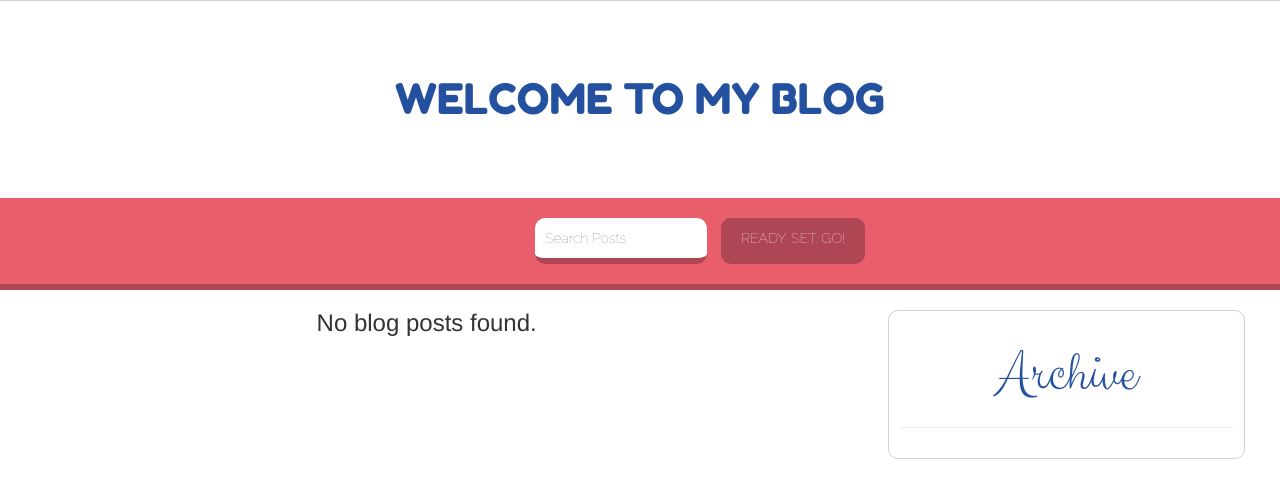
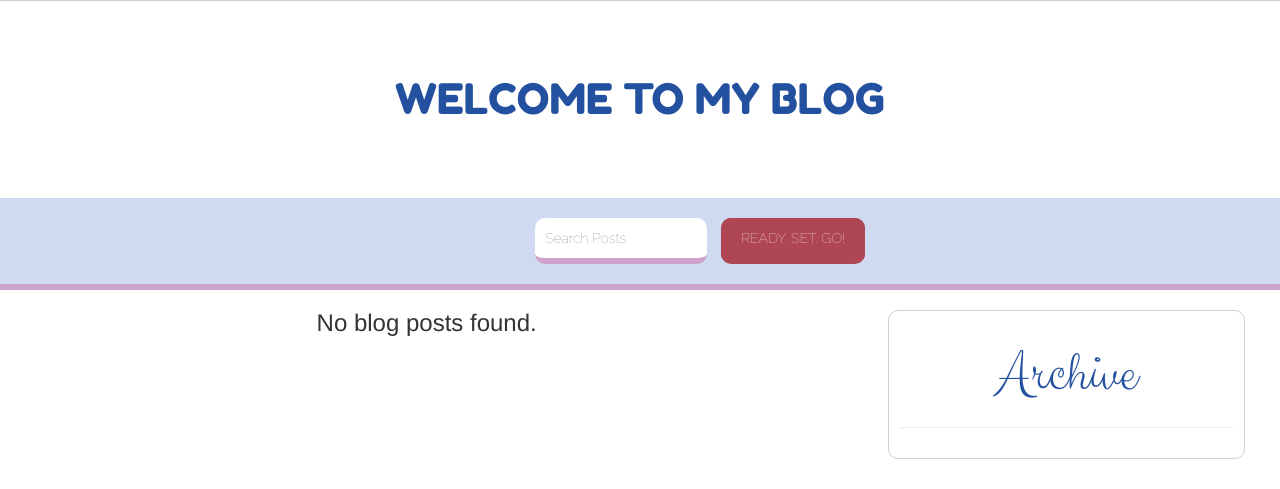
Before and after one commit to jmezzanotte/singwithsavannah, a Django app: page /blog/ in a window 1280 px wide. Shown: the part 167-656 px from the top of the page. Run offline with Django 3.2, Linux system fonts and the light colour scheme; data that the repository does not hold is empty; some libraries are stand-ins or nearby versions.

Commit message:
Added blue_theme images for filigree herats and sing from your heart logo. Changed color on blog to be of blue theme.

```diff
--- a/static/css/base.css
+++ b/static/css/base.css
@@ -23,9 +23,11 @@
 
 	SECOND THEME
 	light purple: #FAD5E5;
+	dark purple outline around heart 7F5B7E
 	purple : CEA2CB;
 	light blue : #CFD9EF;
-	dark-blue: 23519F
+	dark-blue: #23519F;
+
 */
 
 /*FONTS*/
@@ -47,13 +49,9 @@ ul{
 
 
 h1{
-	/*font-family: 'Quicksand', sans-serif;*/
-	/*font-family: 'Chewy', cursive;*/
 	font-family: 'Fredoka One', cursive;
-
 	font-size:42px;
 	color: #23519F;
-	/*color: #000;*/
 }
 
 h2{
@@ -63,7 +61,6 @@ h2{
 
 p{
 	font-size: 20px;
-	/*font-family: 'Raleway', sans-serif;*/
 }
 
 
@@ -144,7 +141,6 @@ p{
 	}
 
 .submenu{
-	/*color: #fff;*/
 	color: #23519F;
 	border-radius: 10px;
 	height: 0px;
@@ -158,9 +154,7 @@ p{
 	}
 
 	.submenu li{
-		/*background-color: #e95e6b; */
 		background-color: #FAD5E5;
-		/*border: solid 4px #aF4654; */
 		border: solid 4px #cea2cb;
 		padding: 10px;
 		border-radius: 10px;
@@ -172,6 +166,7 @@ p{
 		.submenu li:hover{
 			margin: 0px;
 		}
+
 
 		.submenu li a {
 			color: #23519F;
@@ -273,9 +268,6 @@ p{
 	padding: 10px;
 	margin: 10px auto;
 	font-family: 'Fredoka One', cursive;
-
-
-
 }
 
 
@@ -284,8 +276,6 @@ p{
 	border-bottom: solid 1px #fff;
 	margin: 20px 0 20px 0;
 }
-
-
 
 #nav-list li{
 	list-style: none;
@@ -300,9 +290,7 @@ p{
 #twitter{
 	background-image: url("../images/twitter_white_hover_blue_theme.png");
 	background-position: 0 0;
-
 }
-
 
 #facebook{
 	background-image: url("../images/facebook_white_hover_blue_theme.png");
@@ -319,12 +307,9 @@ p{
 	background-position: 0 0;
 }
 
-
-
 #instagram:hover{
 	background-position: 0 100%;
 	cursor: pointer;
-
 }
 
 #twitter:hover{
@@ -368,10 +353,6 @@ p{
 	width:100%;
 }
 
-
-.nav-item a:visited{
-	color: #fff;
-}
 
 
 /*NAV SOCIAL LOGOS */
--- a/static/css/blog.css
+++ b/static/css/blog.css
@@ -1,7 +1,6 @@
 h1{
 	text-align: center;
 }
-
 
 .hamburger-inner, .hamburger-inner::before, .hamburger-inner::after{
 	background-color: #000;
@@ -14,23 +13,22 @@ h1{
 #search-bar{
 	padding: 10px;
 	border : none;
-	background-color: #e95e6b;
+	background-color: #CFD9EF;
 	border-bottom: solid 2px #d0d0d0;
-	border-bottom: solid 6px #aF4654;
+	border-bottom: solid 6px #CEA2CB;
 }
 
 #search{
 	border-radius: 10px;
 	padding: 10px;
 	border: none;
-	border-bottom: solid 6px #aF4654;
+	border-bottom: solid 6px #CEA2CB;
 	font-family: 'Raleway', sans-serif;
 	font-size: 14px;
 }
 	#search:focus{
 		outline: none;
 	}
-
 
 
 #search-submit {
@@ -84,7 +82,6 @@ h1{
 	padding: 20px;
 }
 
-
 .blog-post-info{
 	background-color: #F3EBEB;
 	padding: 10px;
@@ -94,7 +91,6 @@ h1{
 		font-size:16px;
 		font-family: 'Raleway', sans-serif;
 	}
-
 
 .blog-post{
 	border: solid 1px #d0d0d0;
--- a/static/favicons/browserconfig.xml
+++ b/static/favicons/browserconfig.xml
@@ -3,7 +3,7 @@
     <msapplication>
         <tile>
             <square150x150logo src="/mstile-150x150.png"/>
-            <TileColor>#fcfcfc</TileColor>
+            <TileColor>#ffc40d</TileColor>
         </tile>
     </msapplication>
 </browserconfig>
--- a/templates/about.html
+++ b/templates/about.html
@@ -28,7 +28,7 @@
 	<div class="container">
 		<div class="row">
 			<div clas="col-lg-12 col-md-12 col-sm-12">
-				<img class="img-responsive filigree" src='{% static "images/filigree-heart.png" %}'>
+				<img class="img-responsive filigree" src='{% static "images/sws_about_filigree_blue_theme.png" %}'>
 			</div>
 		</div>
 		<div class="row">
--- a/templates/base.html
+++ b/templates/base.html
@@ -21,10 +21,10 @@
 	<link href="https://fonts.googleapis.com/css?family=Fredoka+One" rel="stylesheet">
 	<!-- Favicons -->
 	<link rel="apple-touch-icon" sizes="180x180" href='{% static "favicons/apple-touch-icon.png" %}'>
-	<link rel="icon" type="image/png" href='{% static "favicons/favicon-32x32.png" sizes="32x32" %}'>
-	<link rel="icon" type="image/png" href='{% static "favicons/favicon-16x16.png" sizes="16x16" %}'>
+	<link rel="icon" type="image/png" href='{% static "favicons/favicon-32x32.png" %}' sizes="32x32">
+	<link rel="icon" type="image/png" href='{% static "favicons/favicon-16x16.png" %}'' sizes="16x16">
 	<link rel="manifest" href='{% static "favicons/manifest.json" %}'>
-	<link rel="mask-icon" href='{% static "favicons/safari-pinned-tab.svg" color="#5bbad5" %}'>
+	<link rel="mask-icon" href='{% static "favicons/safari-pinned-tab.svg" %}' color="#ebc335">
 	<meta name="theme-color" content="#ffffff">
 	{% block css_adds %}{% endblock %}
 </head>
@@ -50,8 +50,7 @@
 		<div id="site-canvas">
 			<div id="site-nav">
 				{% block mobile-hamburger%}{% endblock %}
-				<h2 id="sing-from-your-heart">Sing From Your Heart</h2>
-				<!-- <img id="sing-from-your-heart" class="img-responsive" src='{% static "images/sing-from-your-heart.png" %}'> -->
+				<img id="sing-from-your-heart" class="img-responsive" src='{% static "images/sing-from-your-heart_blue_theme.png" %}'>
 				<ul id="nav-list">
 					<li class="nav-item sliding-border"><a href="{% url 'home' %}">HOME</a></li>
 					<li class="nav-item sliding-border"><a href="{% url 'about' %}">ABOUT</a></li>
--- a/templates/blog.html
+++ b/templates/blog.html
@@ -32,7 +32,7 @@
 					<div class="blog-post">
 						<h1>{{blog_post.title}}</h1>
 
-						<img class="img-responsive filigree"  src='{% static "images/filigree-heart.png" %}'>
+						<img class="img-responsive filigree" src='{% static "images/sws_about_filigree_blue_theme.png" %}'>
 
 						<div class="blog-text-container">
 							<div class="blog-post-info">
--- a/templates/home.html
+++ b/templates/home.html
@@ -16,7 +16,6 @@
 		<div id="headline-wrapper">
 			<div>
 				<img class="img-responsive" id="sws-logo" src='{% static "images/sws_logo_two.png" %}'>
-				<!-- <img class="center img-responsive" id="sws-logo" src='{% static "images/sws_logo_two.png" %}'> -->
 			</div>
 			<div id="sub-headline">
 				<p>{{ home.homepage_headline }}</p>
@@ -38,7 +37,7 @@
 		</div>
 		<div class="row text-center">
 			<div class="col-lg-12 col-md-12 col-sm-12">
-				<img class="img-responsive filigree" src='{% static "images/filigree-heart.png" %}'>
+				<img class="img-responsive filigree" src='{% static "images/sws_about_filigree_blue_theme.png" %}'>
 			</div>
 		</div>
 		<div class="row">
```
Also changed, not shown: static/favicons/android-chrome-192x192.png, static/favicons/android-chrome-256x256.png, static/favicons/apple-touch-icon.png, static/favicons/favicon-16x16.png, static/favicons/favicon-32x32.png, static/favicons/favicon.ico, static/favicons/mstile-150x150.png, static/favicons/safari-pinned-tab.svg, static/images/sing-from-your-heart_blue_theme.png (added), static/images/sws_about_filigree_blue_theme.png (added).
